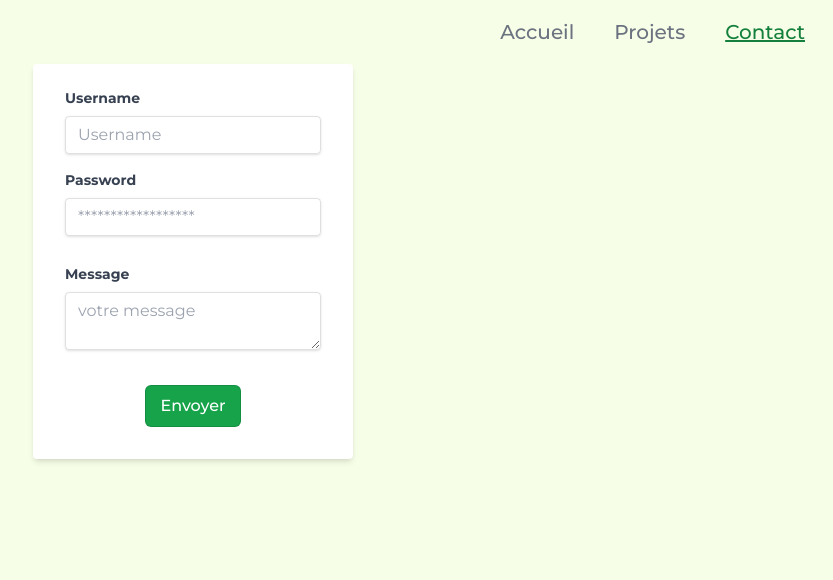
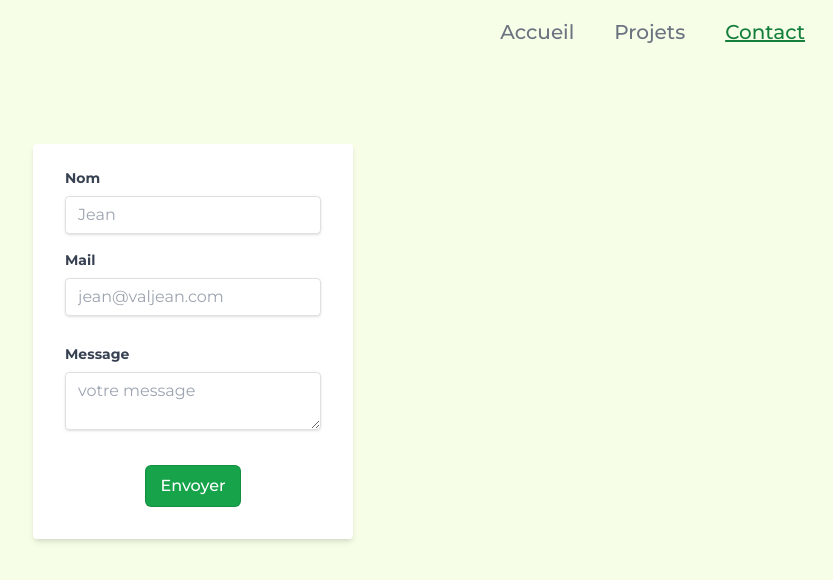
Before and after one commit to Potoff/portfolio, a Vue app: page /contact in a window 1280 px wide. Shown: the top 580 px of the page, without its empty margins (447-1280 px from the left). Built offline with nearby package versions, Linux system fonts and the light colour scheme.

Commit message:
add emailjs

```diff
--- a/package.json
+++ b/package.json
@@ -13,6 +13,7 @@
   },
   "dependencies": {
     "@mdi/font": "^7.2.96",
+    "emailjs-com": "^3.2.0",
     "vue": "^3.3.4",
     "vue-router": "^4.2.4",
     "vuetify": "^3.3.12"
--- a/src/views/ContactView.vue
+++ b/src/views/ContactView.vue
@@ -1,33 +1,33 @@
 <script setup lang="ts">
-
 
 </script>
 
 <template>
-  <div class="w-full max-w-xs mx-auto">
-    <form class="bg-white shadow-md rounded px-8 pt-6 pb-8 mb-4">
+  <div class="w-full max-w-xs mx-auto my-20">
+    <form class="bg-white shadow-md rounded px-8 pt-6 pb-8 mb-4" id="contact-form">
       <div class="mb-4">
-        <label class="block text-gray-700 text-sm font-bold mb-2" for="username">
-          Username
+        <label class="block text-gray-700 text-sm font-bold mb-2" for="name">
+          Nom
         </label>
         <input
           class="shadow appearance-none border rounded w-full py-2 px-3 text-gray-700 leading-tight focus:outline-none focus:shadow-outline"
-          id="username" type="text" placeholder="Username">
+          id="name" type="text" placeholder="Jean" name="name">
       </div>
       <div class="mb-4">
-        <label class="block text-gray-700 text-sm font-bold mb-2" for="password">
-          Password
+        <label class="block text-gray-700 text-sm font-bold mb-2" for="mail">
+          Mail
         </label>
         <input
           class="shadow appearance-none border border-red-500 rounded w-full py-2 px-3 text-gray-700 mb-3 leading-tight focus:outline-none focus:shadow-outline"
-          id="password" type="password" placeholder="******************">
+          id="mail" type="text" placeholder="jean@valjean.com" name="mail">
       </div>
       <div class="mb-4">
-        <label class="block text-gray-700 text-sm font-bold mb-2" for="password">
+        <label class="block text-gray-700 text-sm font-bold mb-2" for="message">
           Message
         </label>
-        <textarea class="shadow appearance-none border border-red-500 rounded w-full py-2 px-3 text-gray-700 mb-3 leading-tight focus:outline-none focus:shadow-outline"
-          id="password" type="" placeholder="votre message" size="40"></textarea>
+        <textarea
+          class="shadow appearance-none border border-red-500 rounded w-full py-2 px-3 text-gray-700 mb-3 leading-tight focus:outline-none focus:shadow-outline"
+          id="message" type="" placeholder="votre message" size="40" name="message"></textarea>
 
       </div>
       <div class="flex items-center justify-between">
@@ -38,6 +38,7 @@
         </button>
       </div>
     </form>
-</div></template>
+  </div>
+</template>
 
 <style></style>
```
Also changed, not shown: 1 other file (tests, documents, lock files or other folders).
